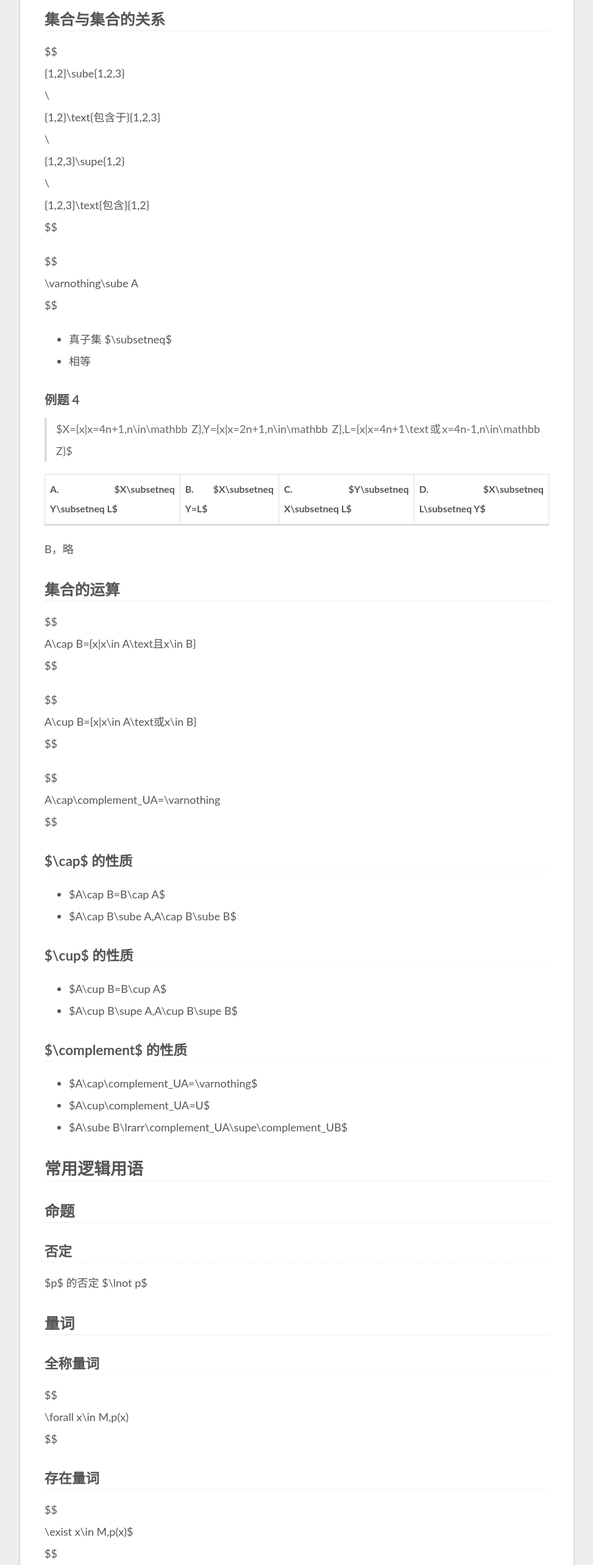
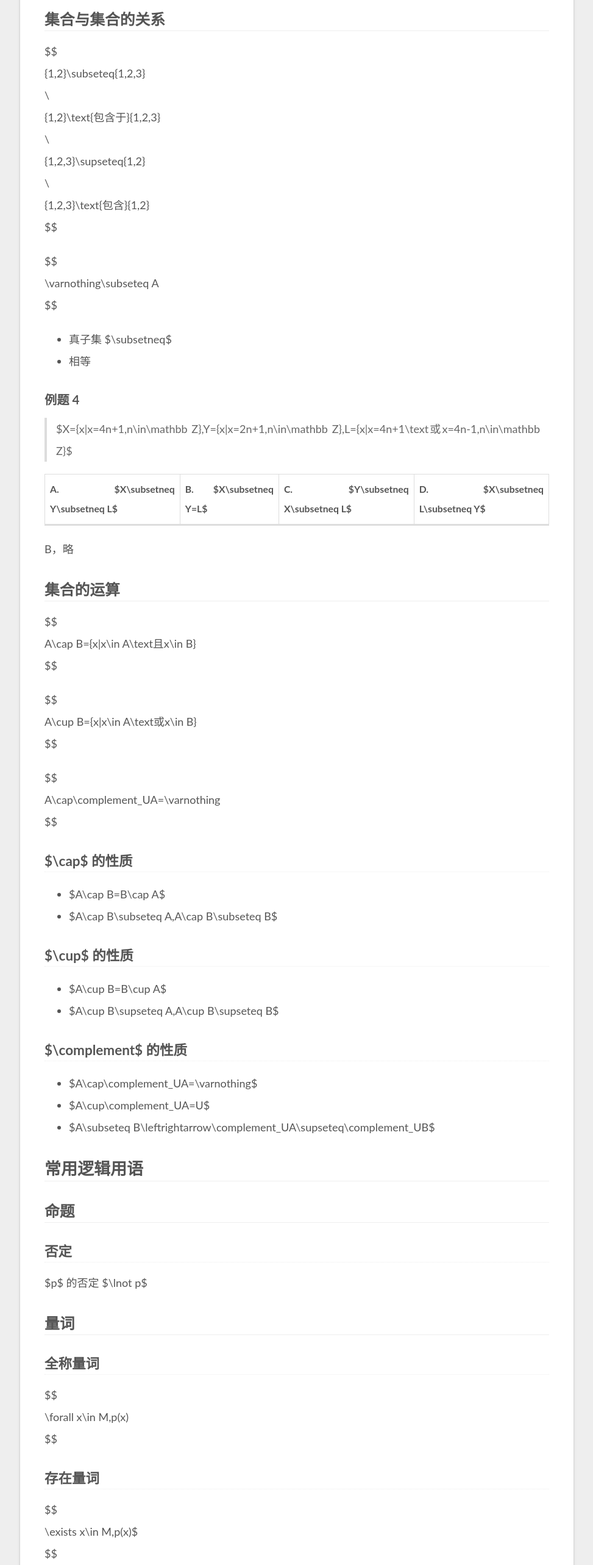
Before and after one commit to wfybsz/wfybsz.github.io, a plain HTML site: page 2021/07/01/数学笔记/index.html in a window 1280 px wide. Shown: the part 3812-6378 px from the top of the page at 61% size, without its empty margins (279-1252 px from the left). Drawn offline with nearby package versions, Linux system fonts and the light colour scheme; some packages are replaced by stand-ins of ours; a script that the page names is missing.

Commit message:
Site updated: 2021-07-02 16:49:24

```diff
--- a/2021/07/01/数学笔记/index.html
+++ b/2021/07/01/数学笔记/index.html
@@ -28,7 +28,7 @@
 <meta property="og:description" content="集合大写字母表示 元素小写字母表示  确定性 互异性 无序性  集合的表示常用数集   集合 自然数集 正整数集 整数集 有理数集 实数集    符号 $\mathbb{N}$ $\mathbb{N}^+$ 或 $\mathbb{N}^*$ $\mathbb{Z}$ $\mathbb{Q}$ $\mathbb{R}$   代表词汇 Natural Numbers  Zahlen Quotient">
 <meta property="og:locale" content="zh_CN">
 <meta property="article:published_time" content="2021-07-01T05:28:13.000Z">
-<meta property="article:modified_time" content="2021-07-02T08:34:27.412Z">
+<meta property="article:modified_time" content="2021-07-02T08:49:18.658Z">
 <meta property="article:author" content="OvOAuto">
 <meta property="article:tag" content="笔记">
 <meta name="twitter:card" content="summary">
@@ -257,7 +257,7 @@
           <i class="far fa-calendar-check"></i>
         </span>
         <span class="post-meta-item-text">更新于</span>
-        <time title="修改时间：2021-07-02 16:34:27" itemprop="dateModified" datetime="2021-07-02T16:34:27+08:00">2021-07-02</time>
+        <time title="修改时间：2021-07-02 16:49:18" itemprop="dateModified" datetime="2021-07-02T16:49:18+08:00">2021-07-02</time>
       </span>
 
 
@@ -340,8 +340,8 @@
 <p>综上， $a=\frac32$ 或 $a=2$</p>
 <h3 id="区间表示法"><a href="#区间表示法" class="headerlink" title="区间表示法"></a>区间表示法</h3><p>略</p>
 <h3 id="图示法（韦恩图）"><a href="#图示法（韦恩图）" class="headerlink" title="图示法（韦恩图）"></a>图示法（韦恩图）</h3><p>略</p>
-<h2 id="集合与集合的关系"><a href="#集合与集合的关系" class="headerlink" title="集合与集合的关系"></a>集合与集合的关系</h2><p>$$<br>{1,2}\sube{1,2,3}<br>\<br>{1,2}\text{包含于}{1,2,3}<br>\<br>{1,2,3}\supe{1,2}<br>\<br>{1,2,3}\text{包含}{1,2}<br>$$</p>
-<p>$$<br>\varnothing\sube A<br>$$</p>
+<h2 id="集合与集合的关系"><a href="#集合与集合的关系" class="headerlink" title="集合与集合的关系"></a>集合与集合的关系</h2><p>$$<br>{1,2}\subseteq{1,2,3}<br>\<br>{1,2}\text{包含于}{1,2,3}<br>\<br>{1,2,3}\supseteq{1,2}<br>\<br>{1,2,3}\text{包含}{1,2}<br>$$</p>
+<p>$$<br>\varnothing\subseteq A<br>$$</p>
 <ul>
 <li>真子集 $\subsetneq$</li>
 <li>相等</li>
@@ -365,20 +365,20 @@
 <p>$$<br>A\cap\complement_UA=\varnothing<br>$$</p>
 <h3 id="cap-的性质"><a href="#cap-的性质" class="headerlink" title="$\cap$ 的性质"></a>$\cap$ 的性质</h3><ul>
 <li>$A\cap B=B\cap A$</li>
-<li>$A\cap B\sube A,A\cap B\sube B$</li>
+<li>$A\cap B\subseteq A,A\cap B\subseteq B$</li>
 </ul>
 <h3 id="cup-的性质"><a href="#cup-的性质" class="headerlink" title="$\cup$ 的性质"></a>$\cup$ 的性质</h3><ul>
 <li>$A\cup B=B\cup A$</li>
-<li>$A\cup B\supe A,A\cup B\supe B$</li>
+<li>$A\cup B\supseteq A,A\cup B\supseteq B$</li>
 </ul>
 <h3 id="complement-的性质"><a href="#complement-的性质" class="headerlink" title="$\complement$ 的性质"></a>$\complement$ 的性质</h3><ul>
 <li>$A\cap\complement_UA=\varnothing$</li>
 <li>$A\cup\complement_UA=U$</li>
-<li>$A\sube B\lrarr\complement_UA\supe\complement_UB$</li>
+<li>$A\subseteq B\leftrightarrow\complement_UA\supseteq\complement_UB$</li>
 </ul>
 <h1 id="常用逻辑用语"><a href="#常用逻辑用语" class="headerlink" title="常用逻辑用语"></a>常用逻辑用语</h1><h2 id="命题"><a href="#命题" class="headerlink" title="命题"></a>命题</h2><h3 id="否定"><a href="#否定" class="headerlink" title="否定"></a>否定</h3><p>$p$ 的否定 $\lnot p$</p>
 <h2 id="量词"><a href="#量词" class="headerlink" title="量词"></a>量词</h2><h3 id="全称量词"><a href="#全称量词" class="headerlink" title="全称量词"></a>全称量词</h3><p>$$<br>\forall x\in M,p(x)<br>$$</p>
-<h3 id="存在量词"><a href="#存在量词" class="headerlink" title="存在量词"></a>存在量词</h3><p>$$<br>\exist x\in M,p(x)$<br>$$</p>
+<h3 id="存在量词"><a href="#存在量词" class="headerlink" title="存在量词"></a>存在量词</h3><p>$$<br>\exists x\in M,p(x)$<br>$$</p>
 <h3 id="否定-1"><a href="#否定-1" class="headerlink" title="否定"></a>否定</h3><h4 id="例题-5"><a href="#例题-5" class="headerlink" title="例题 5"></a>例题 5</h4><blockquote>
 <p>$p$：“我们班所有人都喜欢学习”，求 $\lnot p$</p>
 </blockquote>
@@ -388,8 +388,8 @@
 </blockquote>
 <p>$\lnot p$：“我们班所有人都不喜欢学习”</p>
 <ul>
-<li>$p:\forall x\in A,p(x)\rarr\lnot p:\exist x\in A,\lnot p(x)$</li>
-<li>$p:\exist x\in A,p(x)\rarr\lnot p:\forall x\in A,\lnot p(x)$</li>
+<li>$p:\forall x\in A,p(x)\rightarrow\lnot p:\exists x\in A,\lnot p(x)$</li>
+<li>$p:\exists x\in A,p(x)\rightarrow\lnot p:\forall x\in A,\lnot p(x)$</li>
 </ul>
 
     </div>
```
Also changed, not shown: index.html (+1 -1 lines), search.xml (+8 -8 lines).
